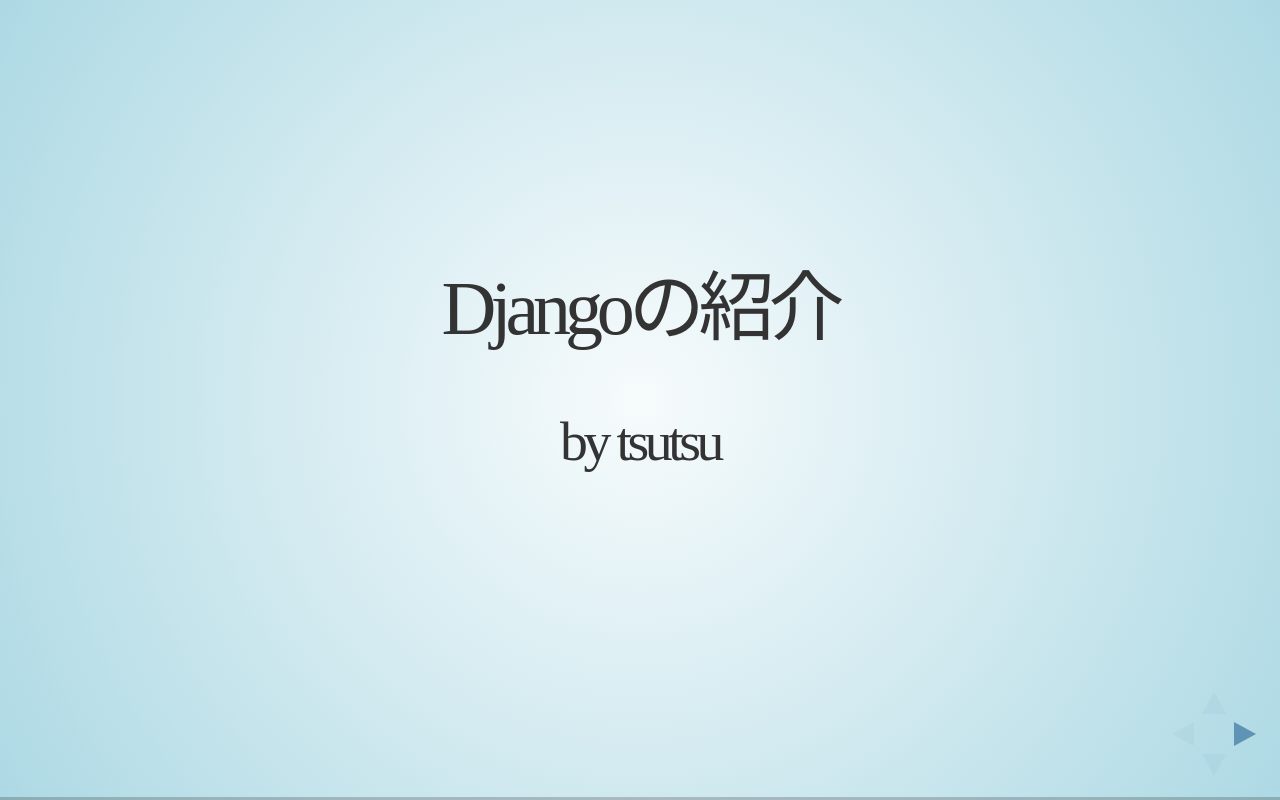
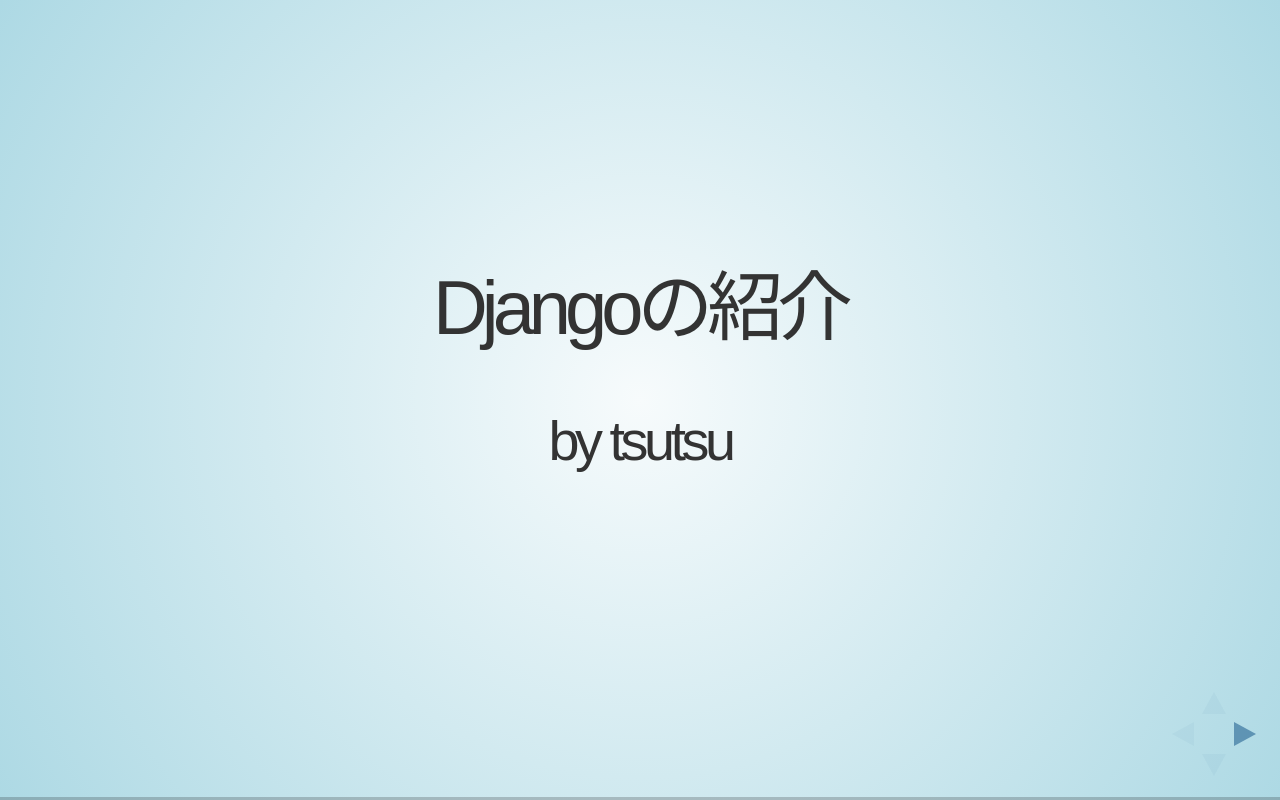
Before and after one commit to y-tsutsu/reveal.js-LT_django, a website: page index.html in a window 1280 px wide. Drawn offline with Linux system fonts and the light colour scheme.

Commit message:
フォントの指定を変更．

```diff
--- a/css/theme/sky.css
+++ b/css/theme/sky.css
@@ -22,7 +22,7 @@
   background-color: #f7fbfc; }
 
 .reveal {
-  font-family: "Yu Gothic";
+  font-family: 'Yu Gothic', Meiryo, sans-serif;;
   font-size: 36px;
   font-weight: normal;
   letter-spacing: -0.02em;
@@ -44,7 +44,7 @@
 .reveal h6 {
   margin: 0 0 20px 0;
   color: #333333;
-  font-family: "Yu Gothic";
+  font-family: 'Yu Gothic', Meiryo, sans-serif;;
   line-height: 0.9em;
   letter-spacing: -0.08em;
   /* text-transform: uppercase; */
```
